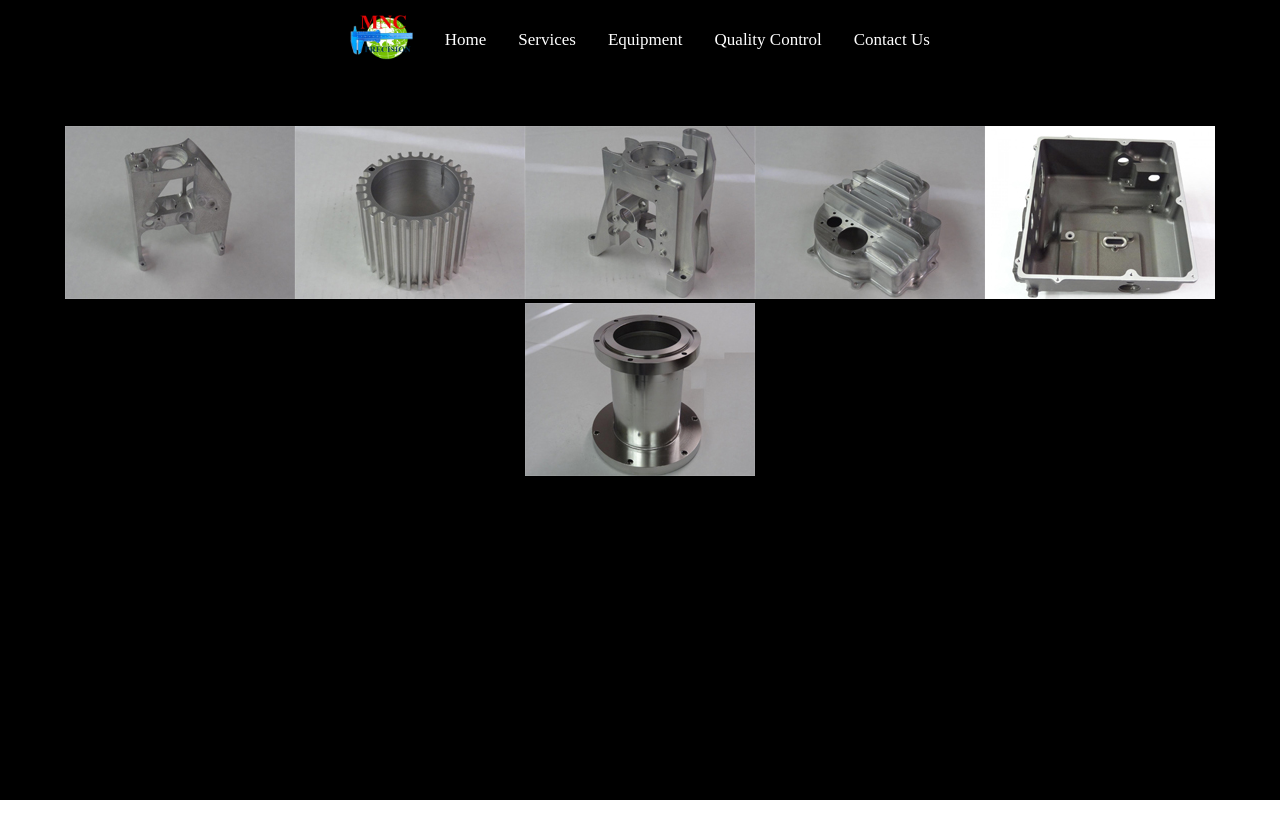
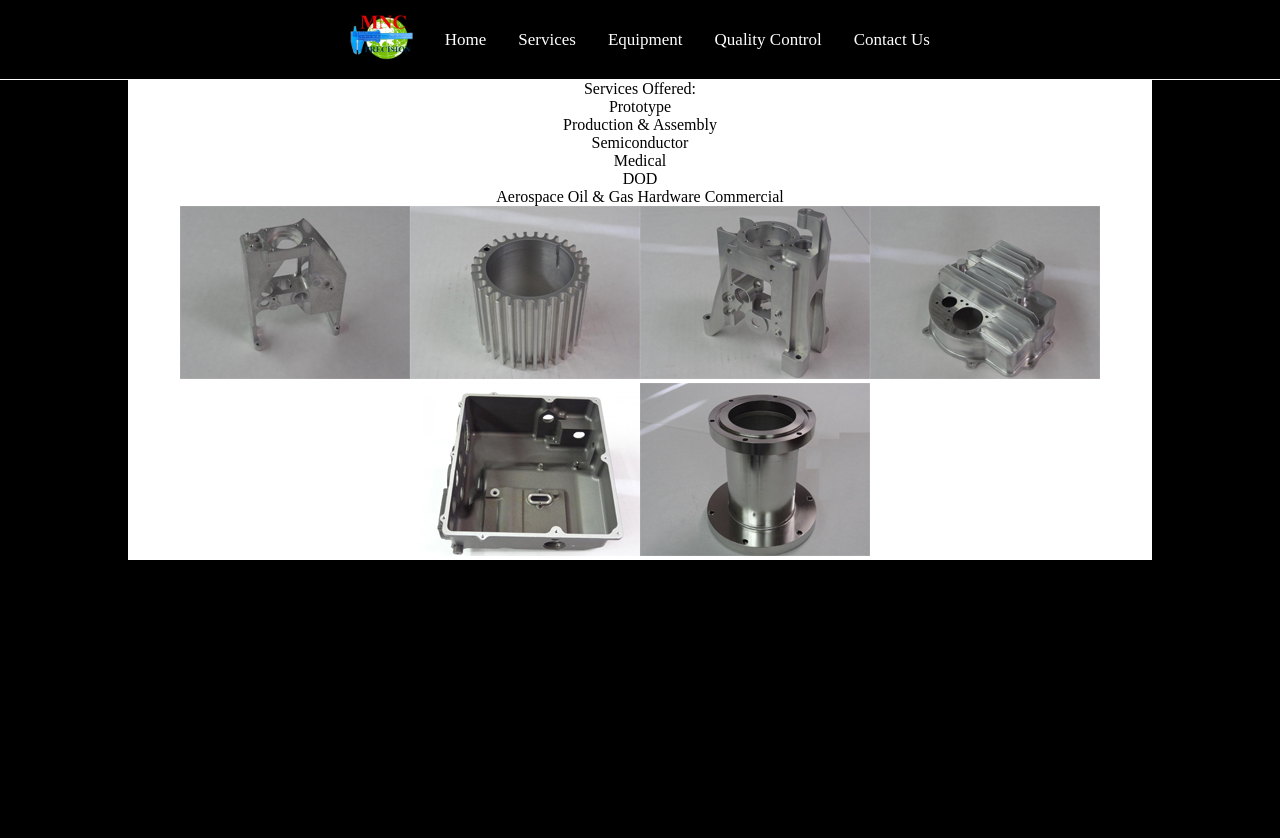
Before and after one commit to marynghiem/MNCPrecision, a React (Create React App) app: page /Services in a window 1280 px wide. Shown: the top 838 px of the page. Before the commit the page ends 800 px from the top, so only its background shows below. Built offline with nearby package versions, Linux system fonts and the light colour scheme.

Commit message:
made the styling all the same across different components

```diff
--- a/src/App.css
+++ b/src/App.css
@@ -1,6 +1,6 @@
 .App {
   text-align: center;
-  height: 100vh;
+  height: 150vh;
   background-color: black;
 }
 
--- a/src/components/QualityControl.js
+++ b/src/components/QualityControl.js
@@ -4,7 +4,7 @@ import { Navbar } from "./Navbar";
 
 export const QualityControl = () => {
   return (
-    <div>
+    <div className="qualityControlContainer">
       <h2>Quality Control</h2>
       <div>
         We are committed to meeting the expectations of our customers all of the time by teamwork, innovation and
--- a/src/components/Services.js
+++ b/src/components/Services.js
@@ -3,7 +3,7 @@ import React, { useState } from "react";
 
 export const Services = () => {
   return (
-    <div className="ServicesContainer">
+    <div className="servicesContainer">
       <div>Services Offered:</div>
       <ul>
         <li>Prototype</li>
--- a/src/css/ContactUs.css
+++ b/src/css/ContactUs.css
@@ -3,6 +3,9 @@
   height: 68vh;
   width: 500px;
   display: inline-block;
+}
+.contactUsImageContainer {
+  padding-top: 79.5px;
 }
 .contactUsPicture1 {
   width: 50%;
--- a/src/css/Home.css
+++ b/src/css/Home.css
@@ -1,4 +1,6 @@
 .homeContainer {
-  height: 50vh;
-  background-color: gray;
+  background-color: white;
+  margin: auto;
+  margin-top: 79.5px;
+  width: 80vw;
 }
--- a/src/css/QualityControl.css
+++ b/src/css/QualityControl.css
@@ -0,0 +1,6 @@
+.qualityControlContainer {
+  background-color: white;
+  margin: auto;
+  margin-top: 79.5px;
+  width: 80vw;
+}
--- a/src/css/Services.css
+++ b/src/css/Services.css
@@ -0,0 +1,6 @@
+.servicesContainer {
+  background-color: white;
+  margin: auto;
+  margin-top: 79.5px;
+  width: 80vw;
+}
```
